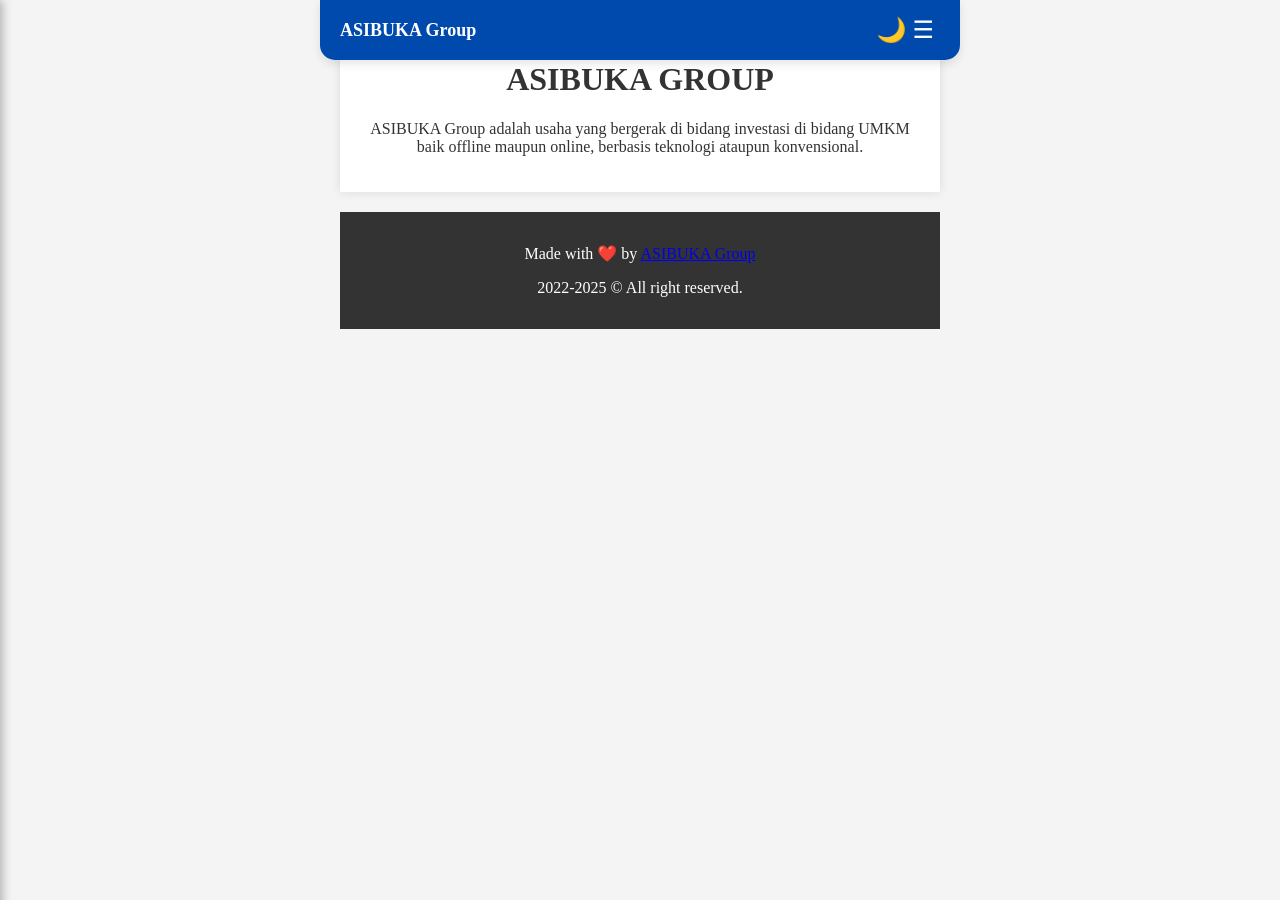
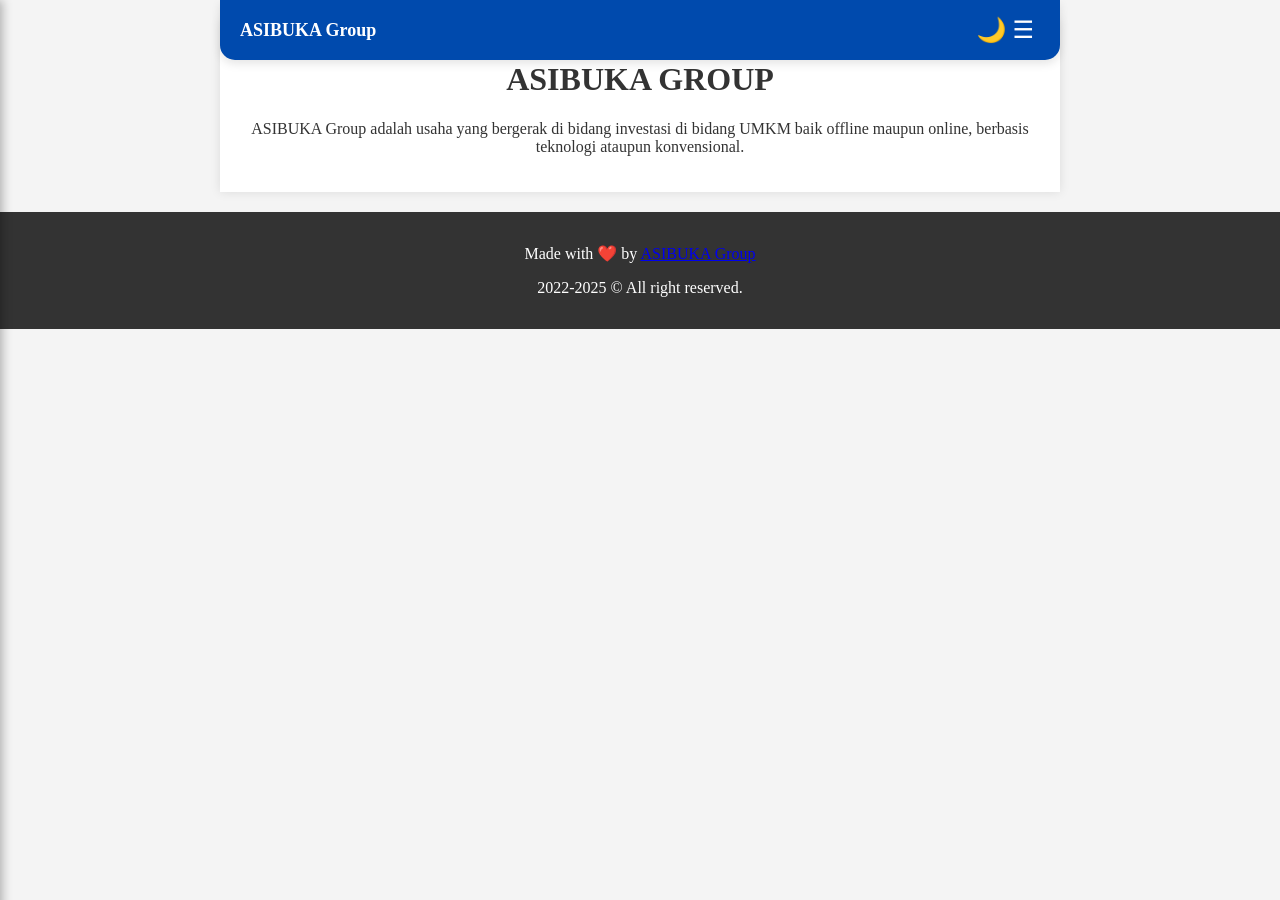
Before and after one commit to asibukagroup/asibukagroup.github.io, a Jekyll site: the page built from index.md, in a window 1280 px wide. Built offline with Jekyll 4.4.1, drawn with Linux system fonts in a browser that asks for light colours.

Commit message:
Update style.css

```diff
--- a/assets/css/style.css
+++ b/assets/css/style.css
@@ -1,8 +1,8 @@
-        body{background-color:#f4f4f4;color:#333;transition:.3s ease-in-out;text-align:center;max-width:600px;margin:0 auto}
+body{background-color:#f4f4f4;color:#333;transition:.3s ease-in-out;text-align:center;margin:0 auto}
 /* Dark Mode */
 body.dark-mode{background-color:#1e1e1e;color:#f4f4f4}
 /* Floating Navbar - Full Width */
-        .floating-navbar{position:fixed;top:0;left:50%;transform:translateX(-50%);width:100%;max-width:600px;background:#004AAD;padding:15px 20px;box-shadow:0 4px 10px #0000001a;z-index:1000;display:flex;align-items:center;justify-content:space-between;border-radius:0 0 15px 15px}
+.floating-navbar{position:fixed;top:0;left:50%;transform:translateX(-50%);width:100%;max-width:800px;background:#004AAD;padding:15px 20px;box-shadow:0 4px 10px #0000001a;z-index:1000;display:flex;align-items:center;justify-content:space-between;border-radius:0 0 15px 15px}
 .brand-name,.brand-name a{text-decoration:none;font-size:18px;color:#fff;font-weight:700}
 .nav-icons{display:flex;align-items:center}
 .nav-icons span{font-size:24px;color:#fff;cursor:pointer;margin-left:15px;transition:.3s}
```
Lines whose indentation alone changed are shown as unchanged.
